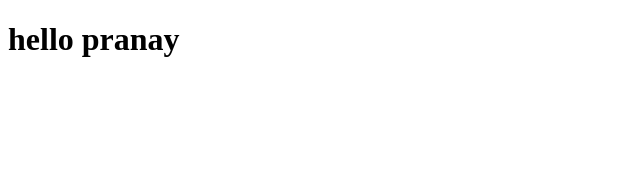
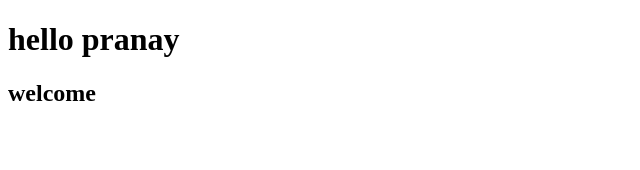
Before and after one commit to pranayrajv/my-app, an Angular app: page / in a window 1280 px wide. Shown: the top 170 px of the page, without its empty margins (0-640 px from the left). Built offline with nearby package versions, Linux system fonts and the light colour scheme.

Commit message:
added h2 tag

```diff
--- a/src/app/app.component.html
+++ b/src/app/app.component.html
@@ -1 +1,3 @@
 <h1>hello pranay</h1>
+
+<h2>welcome</h2>
```
